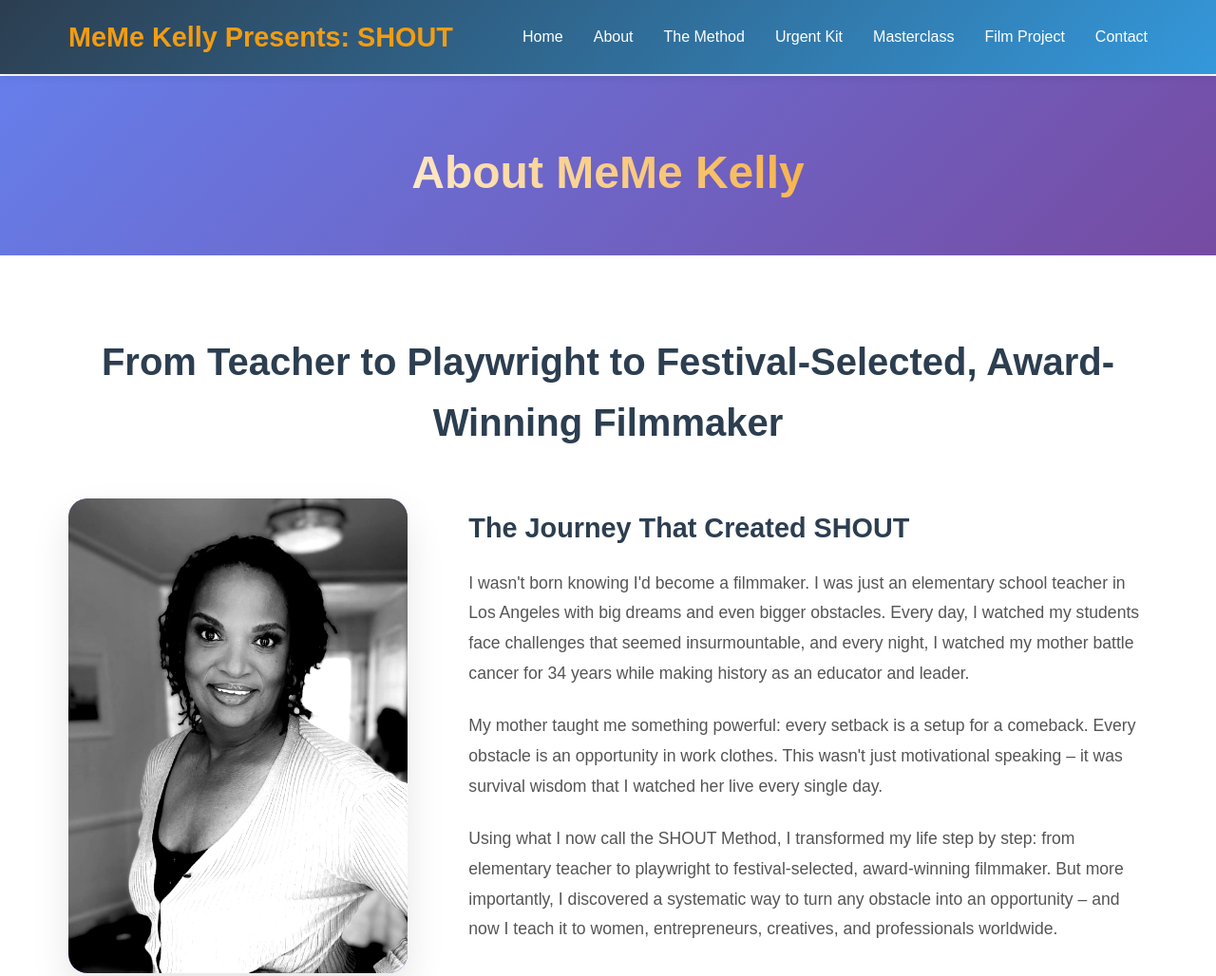
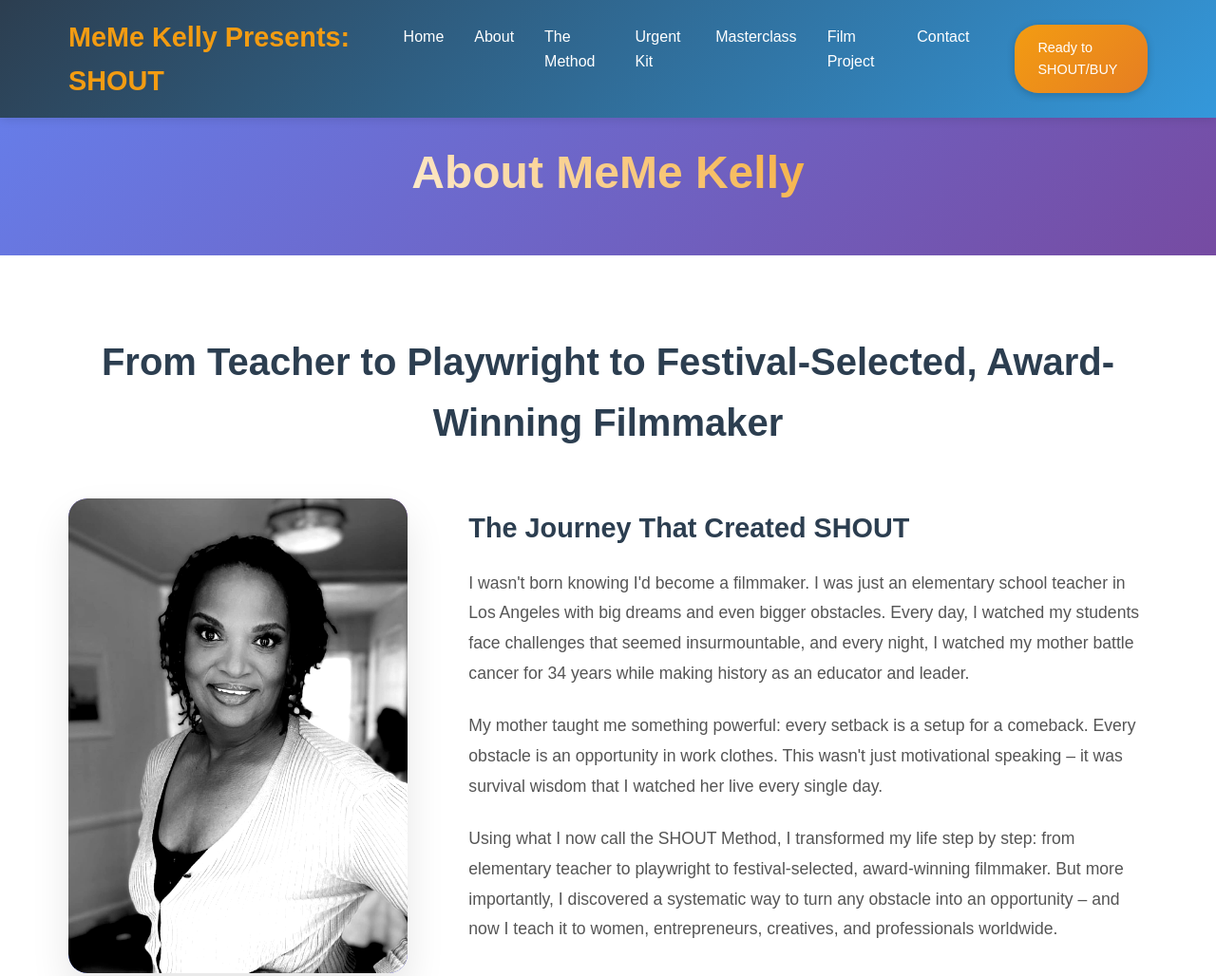
Before and after one commit to KCEGODScreation2025/shoutmeme-website, a website: page about.html in a window 1280 px wide. Shown: the top 1028 px of the page at 95% size. Drawn offline with Linux system fonts and the light colour scheme.

Commit message:
Your commit message

```diff
--- a/about.html
+++ b/about.html
@@ -60,6 +60,29 @@
 
       .nav-menu a:hover {
         color: #f39c12;
+      }
+
+      /* CTA Button in Navbar */
+      .nav-cta-button {
+        background: linear-gradient(135deg, #f39c12, #e67e22);
+        color: white;
+        padding: 0.8rem 1.5rem;
+        border: none;
+        border-radius: 25px;
+        font-size: 0.9rem;
+        font-weight: bold;
+        cursor: pointer;
+        transition: all 0.3s ease;
+        text-decoration: none;
+        display: inline-block;
+        box-shadow: 0 2px 8px rgba(0, 0, 0, 0.2);
+        margin-left: 1rem;
+      }
+
+      .nav-cta-button:hover {
+        transform: translateY(-2px);
+        box-shadow: 0 4px 12px rgba(0, 0, 0, 0.3);
+        color: white;
       }
 
       /* Hero Section */
@@ -356,6 +379,7 @@
             <li><a href="masterclass.html">Masterclass</a></li>
             <li><a href="filmmoviepage.html">Film Project</a></li>
             <li><a href="contact.html">Contact</a></li>
+            <li><a href="shoutkit_buynow.html" class="nav-cta-button">Ready to SHOUT/BUY</a></li>
           </ul>
         </nav>
         <div class="hamburger" id="hamburger">☰</div>
```
Also changed, not shown: contact.html (+24 -0 lines), filmmoviepage.html (+33 -9 lines), home.html (+26 -2 lines), masterclass.html (+24 -0 lines), method_page.html (+24 -0 lines), urgent_shout_kit.html (+24 -0 lines).
